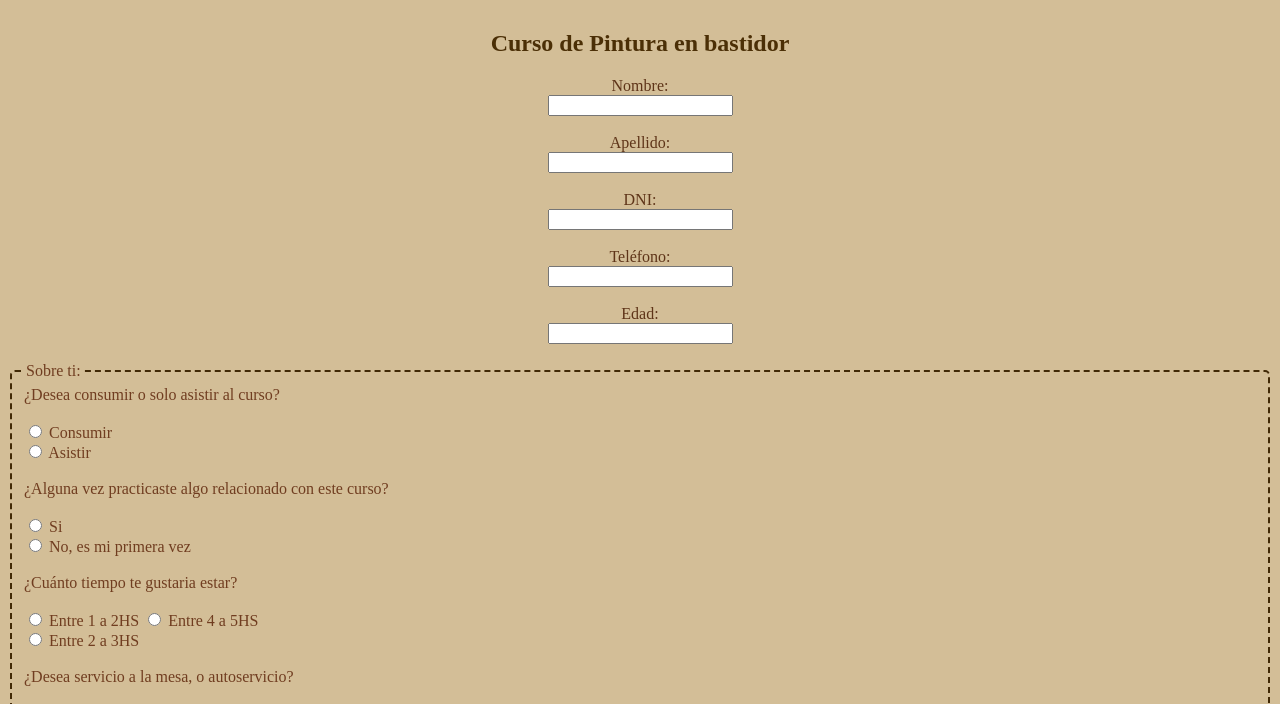
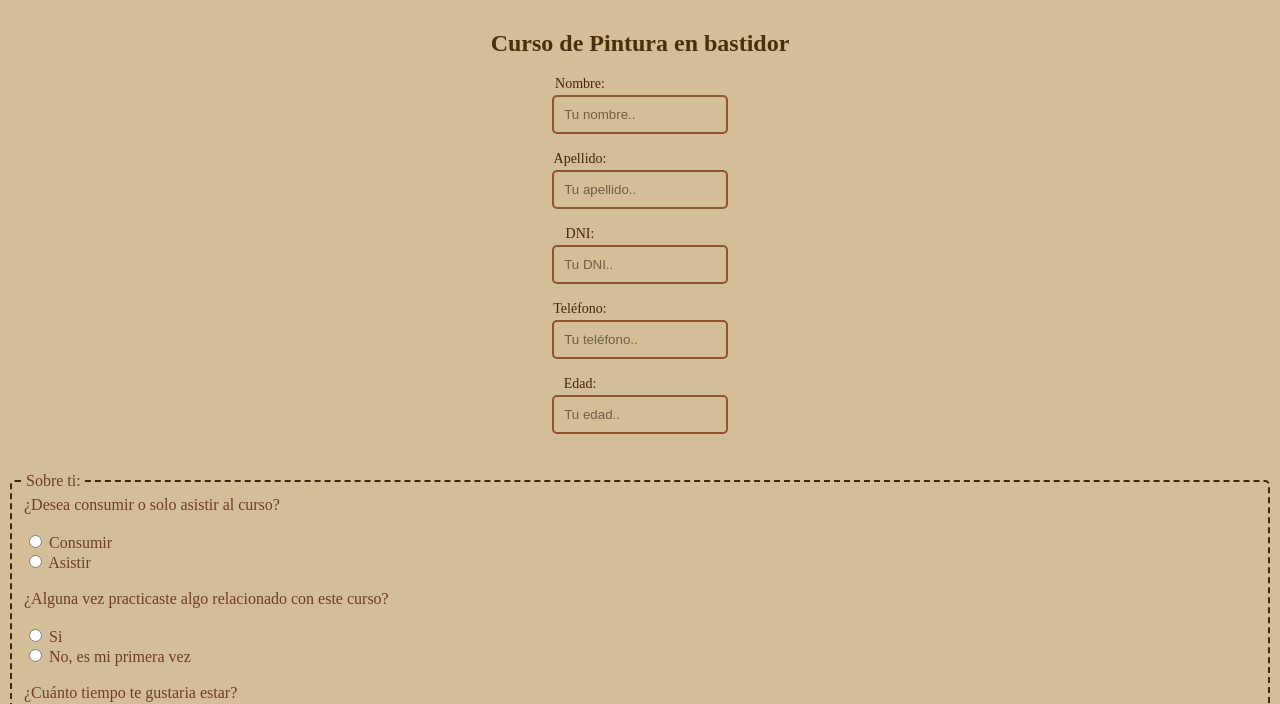
Before and after one commit to LuceroValentina/Proyectogrupal, a plain HTML site: page forms/form1.html in a window 1280 px wide. Shown: the part 97-801 px from the top of the page. Drawn offline with Linux system fonts and the light colour scheme; a web font is replaced by a local one.

Commit message:
modified:   css/form.css 	modified:   forms/form1.html 	modified:   forms/form2.html 	modified:   forms/form3.html

```diff
--- a/css/form.css
+++ b/css/form.css
@@ -16,6 +16,11 @@ body {
 .Lwrtítulo {
     text-align: center;
     color: rgb(75, 47, 6);
+}
+
+.Lwrtítulo:hover {
+    color: rgb(120, 69, 39);
+    border-radius: 15px;
 }
 
 .Lwrformulario {
@@ -38,6 +43,49 @@ fieldset:hover {
 
 .Lwrformulario1 {
     color: rgb(112, 61, 32);
+}
+
+
+.Lwrformulario {
+    text-align: center;
+    color: rgb(94, 52, 24);
+    position: relative;
+    margin-bottom: 20px;
+}
+
+.input-contenedor {
+    position: relative;
+    display: inline-block;
+    width: 30%;
+}
+
+.Lwrformulario input {
+    width: 40%;
+    padding: 10px;
+    outline: none;
+    background: none;    padding-left: 10px;
+    border: 2px solid rgb(145, 84, 49);
+    border-radius: 5px;
+
+}
+
+.Lwrformulario label {
+    position: relative;
+    top: -3px;
+    left: -60px;
+    color: #462405;
+    transform: translateY(-50%);
+    font-size: 14px;
+    transition: all 0.3s ease;
+    pointer-events: none;
+  }
+
+.Lwrformulario input:focus + label,
+.Lwrformulario input:not(:placeholder-shown) + label {
+    top: -10px;
+    left: 5px;
+    font-size: 12px;
+    color: #D498C0;
 }
 
 button {
@@ -78,3 +126,7 @@ a {
     border-radius: 15px;
     transform: scale(1.1);
 }
+
+::placeholder {
+    color: #6d5f45;
+}
--- a/forms/form1.html
+++ b/forms/form1.html
@@ -18,16 +18,18 @@
             <h2>Curso de Pintura en bastidor</h2>
         </div>
         <div class="Lwrformulario">
+            <div class="input-contenedor">
             <label for="nombre">Nombre:</label><br>
-            <input type="text" id="nombre" name="nombre" required><br><br>
+            <input type="text" id="nombre" name="nombre" placeholder="Tu nombre.." required><br><br>
             <label for="apellido">Apellido:</label><br>
-            <input type="text" id="apellido" name="apellido" required><br><br>
+            <input type="text" id="apellido" name="apellido" placeholder="Tu apellido.."><br><br>
             <label for="dni">DNI:</label><br>
-            <input type="text" id="dni" name="dni" required><br><br>
+            <input type="text" id="dni" name="dni" placeholder="Tu DNI.."><br><br>
             <label for="telefono">Teléfono:</label><br>
-            <input type="tel" id="telefono" name="telefono" required><br><br>
+            <input type="tel" id="telefono" name="telefono" placeholder="Tu teléfono.."><br><br>
             <label for="edad">Edad:</label><br>
-            <input type="number" id="edad" name="edad" required><br><br>
+            <input type="number" id="edad" name="edad" placeholder="Tu edad.."><br><br>
+            </div>
         </div>
         <div class="Lwrformulario1">
             <fieldset>
```
Also changed, not shown: forms/form2.html (+5 -5 lines), forms/form3.html (+5 -5 lines).
